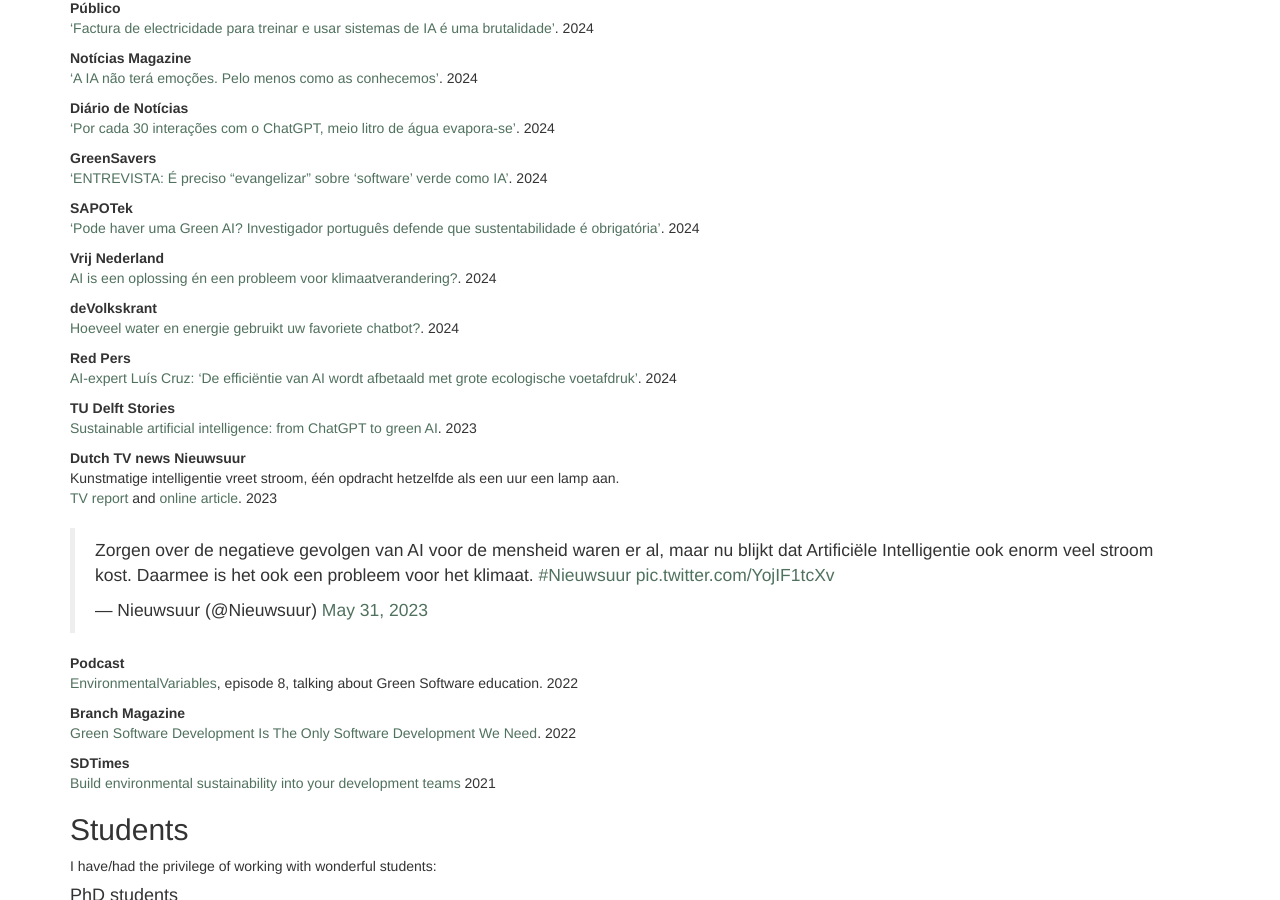
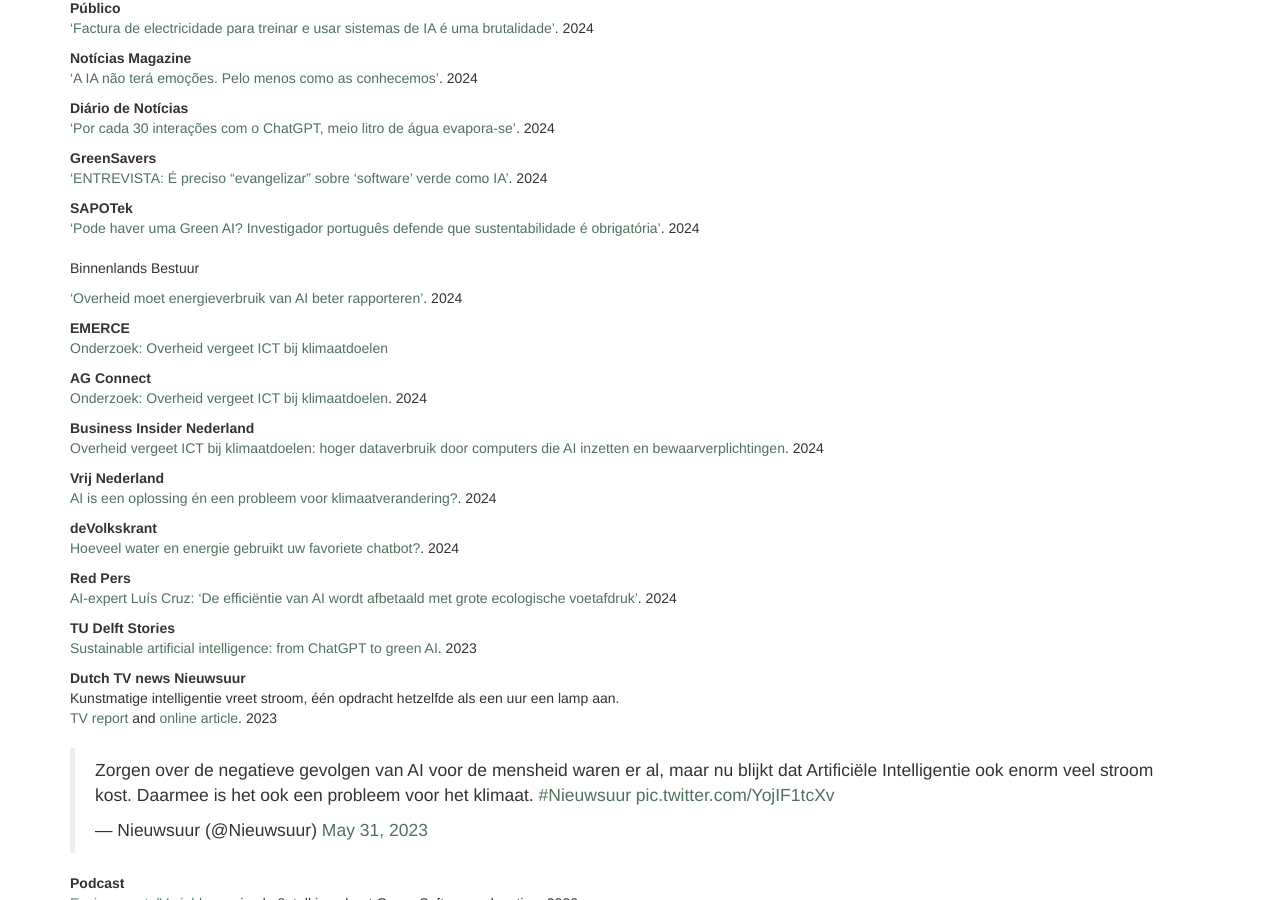
Before and after one commit to luiscruz/luiscruz.github.io, a Jekyll site: the page built from research.md, in a window 1280 px wide and 900 px high, scrolled down 347 px. Built offline with Jekyll 4.4.1, drawn with Linux system fonts in a browser that asks for light colours; comment, search, counter and statistics services are not loaded.

Commit message:
update media

```diff
--- a/research.md
+++ b/research.md
@@ -17,6 +17,8 @@
 ## Media coverage
 
 List of news articles covering my research.
+
+
 
 Público
 
@@ -48,6 +50,22 @@
     sustentabilidade é
     obrigatória'](https://greensavers.sapo.pt/entrevista-e-preciso-evangelizar-sobre-software-verde-como-ia/).
     2024
+
+Binnenlands Bestuur
+
+[‘Overheid moet energieverbruik van AI beter rapporteren’](https://www.binnenlandsbestuur.nl/digitaal/receptenboek-om-ai-toepassingen-groener-te-maken). 2024
+
+EMERCE
+
+: [Onderzoek: Overheid vergeet ICT bij klimaatdoelen](https://www.emerce.nl/wire/onderzoek-overheid-vergeet-ict-klimaatdoelen)
+
+AG Connect
+
+: [Onderzoek: Overheid vergeet ICT bij klimaatdoelen](https://www.agconnect.nl/tech-en-toekomst/duurzaamheid/onderzoek-overheid-vergeet-ict-bij-klimaatdoelen). 2024
+
+Business Insider Nederland
+
+: [Overheid vergeet ICT bij klimaatdoelen: hoger dataverbruik door computers die AI inzetten en bewaarverplichtingen](https://www.businessinsider.nl/overheid-vergeet-ict-bij-klimaatdoelen-hoger-dataverbruik-door-computers-die-ai-inzetten-en-bewaarverplichtingen/). 2024
 
 Vrij Nederland
 
```
